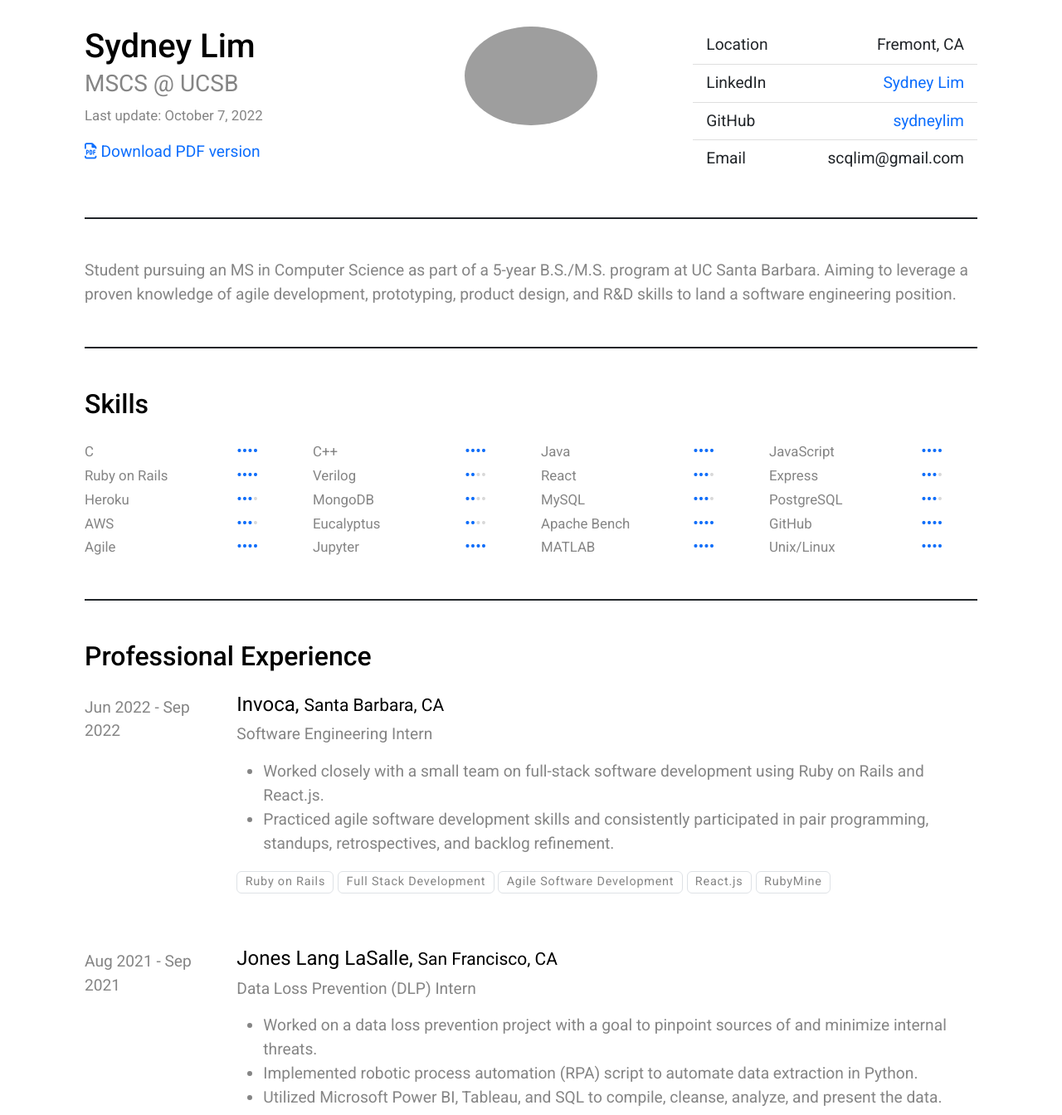
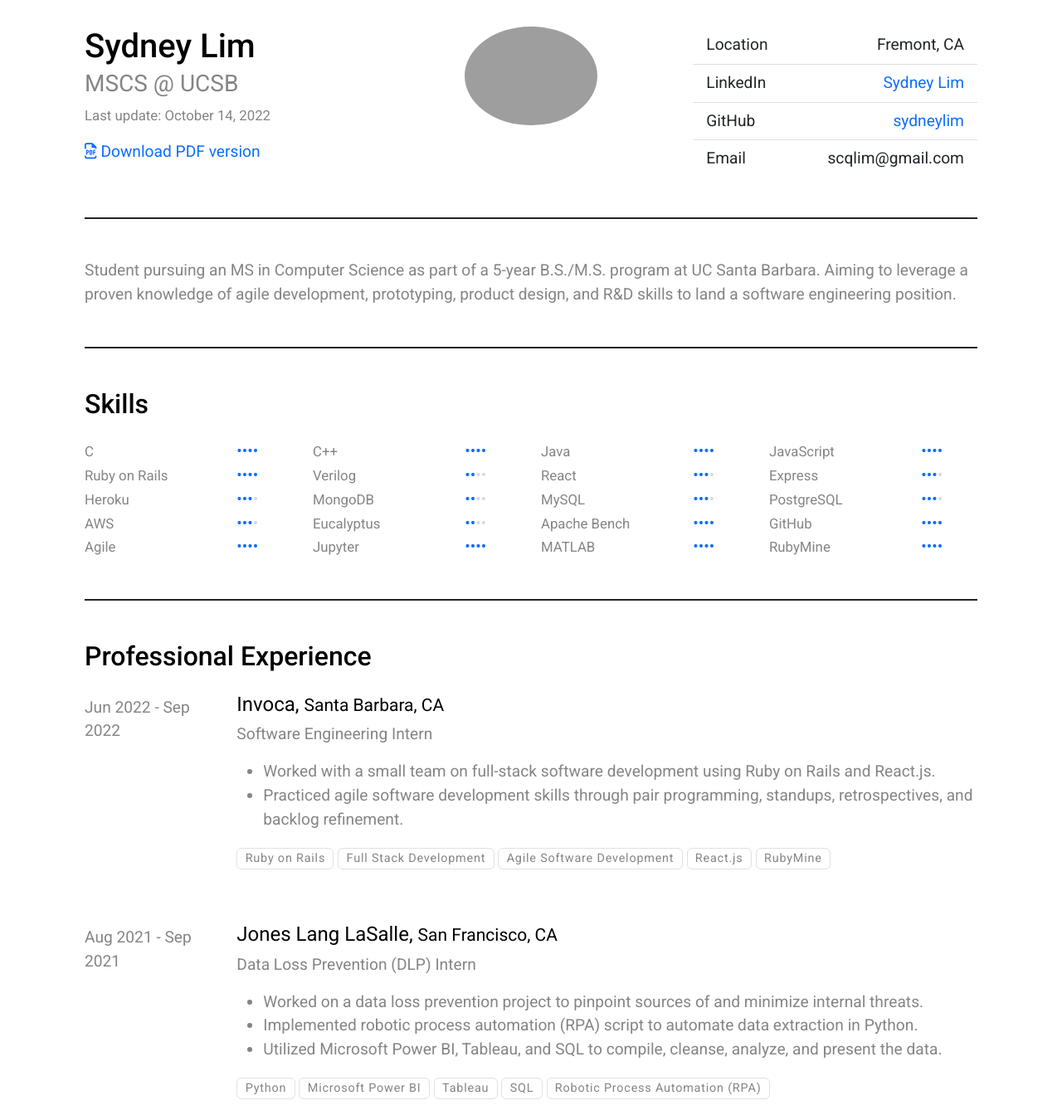
Before and after one commit to sydneylim/cv, a plain HTML site: page index.html in a window 1280 px wide. Shown: the top 1344 px of the page at 83% size. Drawn offline with nearby package versions, Linux system fonts and the light colour scheme; grey boxes are pictures that could not be loaded.

Commit message:
Deploying to gh-pages from  @ 3339cbab32dd9317bd7ebe3afe143be1f0be98c1 🚀

```diff
--- a/index.html
+++ b/index.html
@@ -24,7 +24,7 @@
                 </div>
                 <div>
                     <p>
-                        <time datetime="" class="small">Last update: October 7, 2022</time>
+                        <time datetime="" class="small">Last update: October 14, 2022</time>
                     </p>
                     <p>
                         <span class="screen"><a href="sydney-lim.mscs-ucsb.pdf"><i class="far fa-file-pdf"></i>Download PDF version</a></span>
@@ -220,7 +220,7 @@
                 </div>
             </div>
             <div class="col-print-1 col-3 col-md-2 col-lg-2 text-right">
-                <small>Unix/Linux</small>
+                <small>RubyMine</small>
             </div>
             <div class="col-print-1 col-3 col-md-2 col-lg-1">
                 <div class="skills">
@@ -242,7 +242,7 @@
                     </h3>
                     <p>Software Engineering Intern</p>
 
-                    <div><ul><li>Worked closely with a small team on full-stack software development using Ruby on Rails and React.js.</li><li>Practiced agile software development skills and consistently participated in pair programming, standups, retrospectives, and backlog refinement.
+                    <div><ul><li>Worked with a small team on full-stack software development using Ruby on Rails and React.js.</li><li>Practiced agile software development skills through pair programming, standups, retrospectives, and backlog refinement.
   </li></ul></div>
 
                     <p>
@@ -265,7 +265,7 @@
                     </h3>
                     <p>Data Loss Prevention (DLP) Intern</p>
 
-                    <div><ul><li>Worked on a data loss prevention project with a goal to pinpoint sources of and minimize internal threats.</li><li>Implemented robotic process automation (RPA) script to automate data extraction in Python.</li><li>Utilized Microsoft Power BI, Tableau, and SQL to compile, cleanse, analyze, and present the data.
+                    <div><ul><li>Worked on a data loss prevention project to pinpoint sources of and minimize internal threats.</li><li>Implemented robotic process automation (RPA) script to automate data extraction in Python.</li><li>Utilized Microsoft Power BI, Tableau, and SQL to compile, cleanse, analyze, and present the data.
   </li></ul></div>
 
                     <p>
```
Also changed, not shown: 1 other file.
